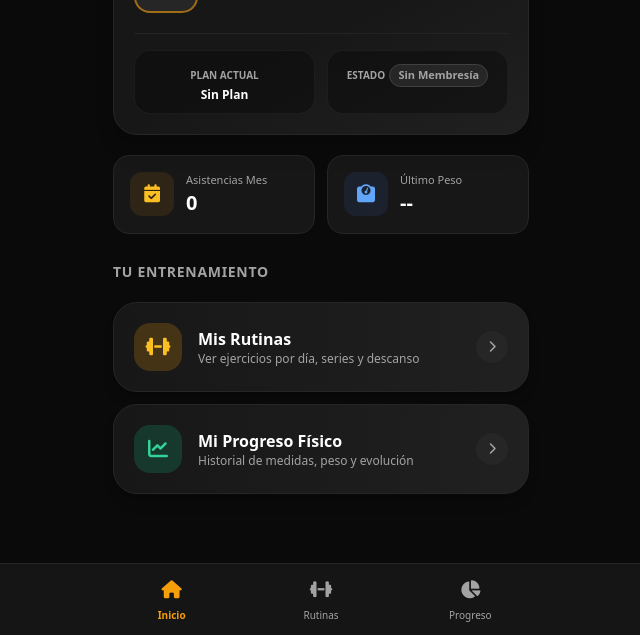
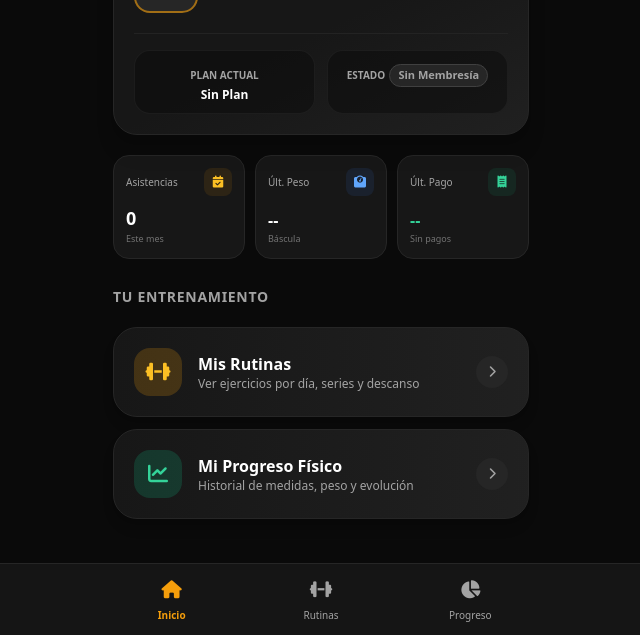
Before and after one commit to Espiritu868/ORION-GYM, a PHP site: page /portal/dashboard.php in a window 1280 px wide. Shown: the part 165-800 px from the top of the page, without its empty margins (319-959 px from the left). Run offline with PHP 8.4, Linux system fonts and the light colour scheme; the visitor is signed in with stand-in values (Sample User, id 1); data that the repository does not hold is empty; some libraries are stand-ins or nearby versions.

Commit message:
feat(portal): agregar tarjeta con indicador del ultimo pago (monto y fecha)

```diff
--- a/portal/dashboard.php
+++ b/portal/dashboard.php
@@ -59,6 +59,16 @@ $total_dias_rutina = $stmt_rut->fetchColumn();
 $stmt_asist = $conn->prepare("SELECT COUNT(*) FROM ASISTENCIA WHERE id_cliente = :id AND MONTH(fecha_hora) = MONTH(GETDATE()) AND YEAR(fecha_hora) = YEAR(GETDATE())");
 $stmt_asist->execute([':id' => $id_cliente]);
 $asistencias_mes = $stmt_asist->fetchColumn();
+
+// 4. Último Pago Realizado (Ventas / Mensualidad)
+$stmt_pago = $conn->prepare("
+    SELECT TOP 1 total, fecha_venta, metodo_pago
+    FROM VENTAS
+    WHERE id_cliente = :id
+    ORDER BY fecha_venta DESC
+");
+$stmt_pago->execute([':id' => $id_cliente]);
+$ultimo_pago = $stmt_pago->fetch(PDO::FETCH_ASSOC);
 ?>
 <!DOCTYPE html>
 <html lang="es">
@@ -131,25 +141,48 @@ $asistencias_mes = $stmt_asist->fetchColumn();
         </div>
 
         <!-- Métricas Rápidas -->
-        <div class="grid grid-cols-2 gap-3">
-            <div class="bg-neutral-900 border border-neutral-800 rounded-2xl p-4 flex items-center gap-3">
-                <div class="w-11 h-11 rounded-xl bg-amber-500/10 text-amber-400 flex items-center justify-center text-lg">
-                    <i class="fa-solid fa-calendar-check"></i>
+        <div class="grid grid-cols-3 gap-2.5">
+            <div class="bg-neutral-900 border border-neutral-800 rounded-2xl p-3 flex flex-col justify-between">
+                <div class="flex items-center justify-between mb-2">
+                    <span class="text-[10px] text-neutral-400 font-medium">Asistencias</span>
+                    <div class="w-7 h-7 rounded-lg bg-amber-500/10 text-amber-400 flex items-center justify-center text-xs">
+                        <i class="fa-solid fa-calendar-check"></i>
+                    </div>
                 </div>
                 <div>
-                    <span class="text-[11px] text-neutral-400 block font-medium">Asistencias Mes</span>
-                    <span class="text-xl font-bold text-white"><?= $asistencias_mes ?></span>
+                    <span class="text-lg font-bold text-white"><?= $asistencias_mes ?></span>
+                    <span class="text-[9px] text-neutral-500 block">Este mes</span>
                 </div>
             </div>
 
-            <div class="bg-neutral-900 border border-neutral-800 rounded-2xl p-4 flex items-center gap-3">
-                <div class="w-11 h-11 rounded-xl bg-blue-500/10 text-blue-400 flex items-center justify-center text-lg">
-                    <i class="fa-solid fa-weight-scale"></i>
+            <div class="bg-neutral-900 border border-neutral-800 rounded-2xl p-3 flex flex-col justify-between">
+                <div class="flex items-center justify-between mb-2">
+                    <span class="text-[10px] text-neutral-400 font-medium">Últ. Peso</span>
+                    <div class="w-7 h-7 rounded-lg bg-blue-500/10 text-blue-400 flex items-center justify-center text-xs">
+                        <i class="fa-solid fa-weight-scale"></i>
+                    </div>
                 </div>
                 <div>
-                    <span class="text-[11px] text-neutral-400 block font-medium">Último Peso</span>
-                    <span class="text-xl font-bold text-white">
-                        <?= !empty($ultima_medida['peso']) ? number_format($ultima_medida['peso'], 1) . ' lbs' : '--' ?>
+                    <span class="text-base font-bold text-white">
+                        <?= !empty($ultima_medida['peso']) ? number_format($ultima_medida['peso'], 1) . ' <span class="text-[10px] font-normal text-neutral-400">lbs</span>' : '--' ?>
+                    </span>
+                    <span class="text-[9px] text-neutral-500 block">Báscula</span>
+                </div>
+            </div>
+
+            <div class="bg-neutral-900 border border-neutral-800 rounded-2xl p-3 flex flex-col justify-between">
+                <div class="flex items-center justify-between mb-2">
+                    <span class="text-[10px] text-neutral-400 font-medium">Últ. Pago</span>
+                    <div class="w-7 h-7 rounded-lg bg-emerald-500/10 text-emerald-400 flex items-center justify-center text-xs">
+                        <i class="fa-solid fa-receipt"></i>
+                    </div>
+                </div>
+                <div>
+                    <span class="text-base font-bold text-emerald-400">
+                        <?= !empty($ultimo_pago['total']) ? 'L. ' . number_format($ultimo_pago['total'], 0) : '--' ?>
+                    </span>
+                    <span class="text-[9px] text-neutral-500 block truncate">
+                        <?= !empty($ultimo_pago['fecha_venta']) ? date('d/m/y', strtotime($ultimo_pago['fecha_venta'])) : 'Sin pagos' ?>
                     </span>
                 </div>
             </div>
```
